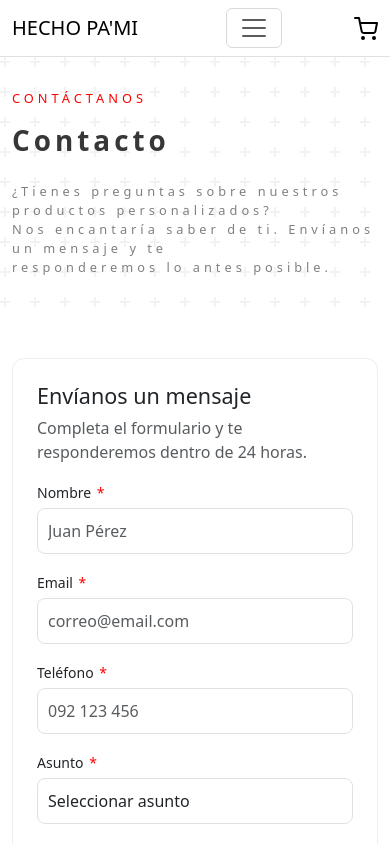
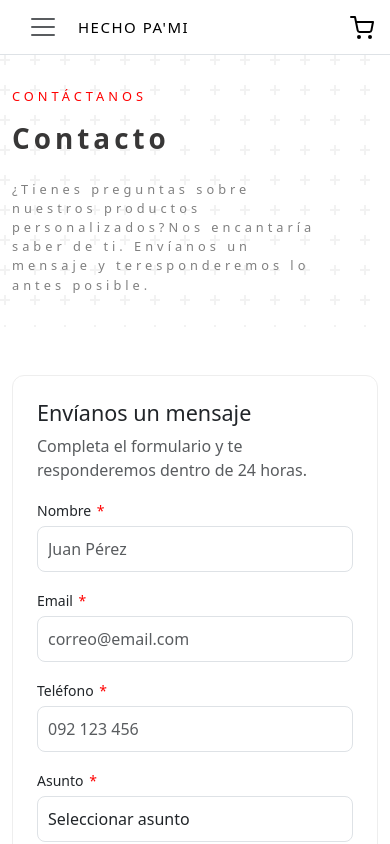
Before and after one commit to KaylaSilvestre/proyecto-reactJs-Kayla, a React (Vite) app: page /contacto in a window 390 px wide. Shown: the top 844 px of the page. Built offline with nearby package versions, Linux system fonts and the light colour scheme; no server answers.

Commit message:
Arreglos en version mobile

```diff
--- a/src/components/ContactoHero.jsx
+++ b/src/components/ContactoHero.jsx
@@ -10,10 +10,12 @@ const ContactoHero = () => {
         </p>
         <h1 className="hero-category-title mb-4">Contacto</h1>
         <p className="hero-description mt-1" style={{ textTransform: "none" }}>
-          ¿Tienes preguntas sobre nuestros productos personalizados? <br />
-          Nos encantaría saber de ti. Envíanos un mensaje y te <br />
-          responderemos lo antes posible.
-        </p>
+  ¿Tienes preguntas sobre nuestros productos personalizados?
+  <br className="d-none d-lg-block" />
+  Nos encantaría saber de ti. Envíanos un mensaje y te
+  <br className="d-none d-lg-block" />
+  responderemos lo antes posible.
+</p>
       </Container>
     </section>
   );
--- a/src/components/Hero.jsx
+++ b/src/components/Hero.jsx
@@ -14,7 +14,7 @@ const Hero = () => {
 
         <p className="hero-subtitle">
           Grabados personalizados y creaciones únicas que transforman
-          <br />
+          <br className="d-none d-lg-block" />
           objetos comunes en recuerdos especiales
         </p>
       </Container>
--- a/src/components/NavBar.jsx
+++ b/src/components/NavBar.jsx
@@ -9,22 +9,35 @@ const NavBar = () => {
       expand="lg"
       bg="light"
       variant="light"
-      className="bg-white border-bottom"
+      className="bg-white border-bottom py-2"
     >
-      <Container>
-        <Navbar.Brand as={NavLink} to="/">
-          <span className="text-2xl font-bold tracking-tight text-foreground">
+      <Container className="px-3">
+        {/* MOBILE: toggle + logo */}
+        <div className="d-flex align-items-center gap-2 d-lg-none">
+          <Navbar.Toggle aria-controls="basic-navbar-nav" />
+
+          <Navbar.Brand as={NavLink} to="/" className="m-0 brand-logo">
             HECHO PA'MI
-          </span>
+          </Navbar.Brand>
+        </div>
+
+        {/* DESKTOP: logo izquierda */}
+        <Navbar.Brand
+          as={NavLink}
+          to="/"
+          className="d-none d-lg-block m-0 brand-logo"
+        >
+          HECHO PA'MI
         </Navbar.Brand>
 
-        <Navbar.Toggle aria-controls="basic-navbar-nav" />
+        {/* MOBILE: carrito derecha */}
+        <div className="d-flex align-items-center d-lg-none">
+          <CartWidget />
+        </div>
 
-        <Navbar.Collapse
-          id="basic-navbar-nav"
-          className="justify-content-center "
-        >
-          <Nav className="d-flex gap-4 fw-bold">
+        {/* MENÚ */}
+        <Navbar.Collapse id="basic-navbar-nav">
+          <Nav className="mx-auto gap-4 fw-bold text-center text-lg-start">
             <Nav.Link as={NavLink} to="/" className="text-dark">
               Inicio
             </Nav.Link>
@@ -48,11 +61,12 @@ const NavBar = () => {
               Contacto
             </Nav.Link>
           </Nav>
+
+          {/* DESKTOP: carrito derecha */}
+          <Nav className="d-none d-lg-flex">
+            <CartWidget />
+          </Nav>
         </Navbar.Collapse>
-
-        <Nav>
-          <CartWidget />
-        </Nav>
       </Container>
     </Navbar>
   );
--- a/src/css/Hero.css
+++ b/src/css/Hero.css
@@ -63,3 +63,17 @@
   text-align: start;
   margin-bottom: 0rem;
 }
+
+@media (max-width: 576px) {
+  .hero-subtitle {
+    font-size: 1rem;
+    line-height: 1.5;
+    padding: 0 10px;
+  }
+}
+
+@media (max-width: 576px) {
+  .hero-description {
+    max-width: 320px;
+  }
+}
--- a/src/css/NavBar.css
+++ b/src/css/NavBar.css
@@ -2,3 +2,25 @@
   background-color: transparent !important;
   color: #ff6600 !important;
 }
+
+/* Saca el borde feo del botón hamburguesa */
+.navbar-toggler {
+  border: none;
+}
+
+.navbar-toggler:focus {
+  box-shadow: none;
+}
+
+.brand-logo {
+  font-size: 15px;
+  font-weight: 400;
+  letter-spacing: 1.5px;
+}
+
+/* Desktop */
+@media (min-width: 992px) {
+  .brand-logo {
+    font-size: 20px;
+  }
+}
```
